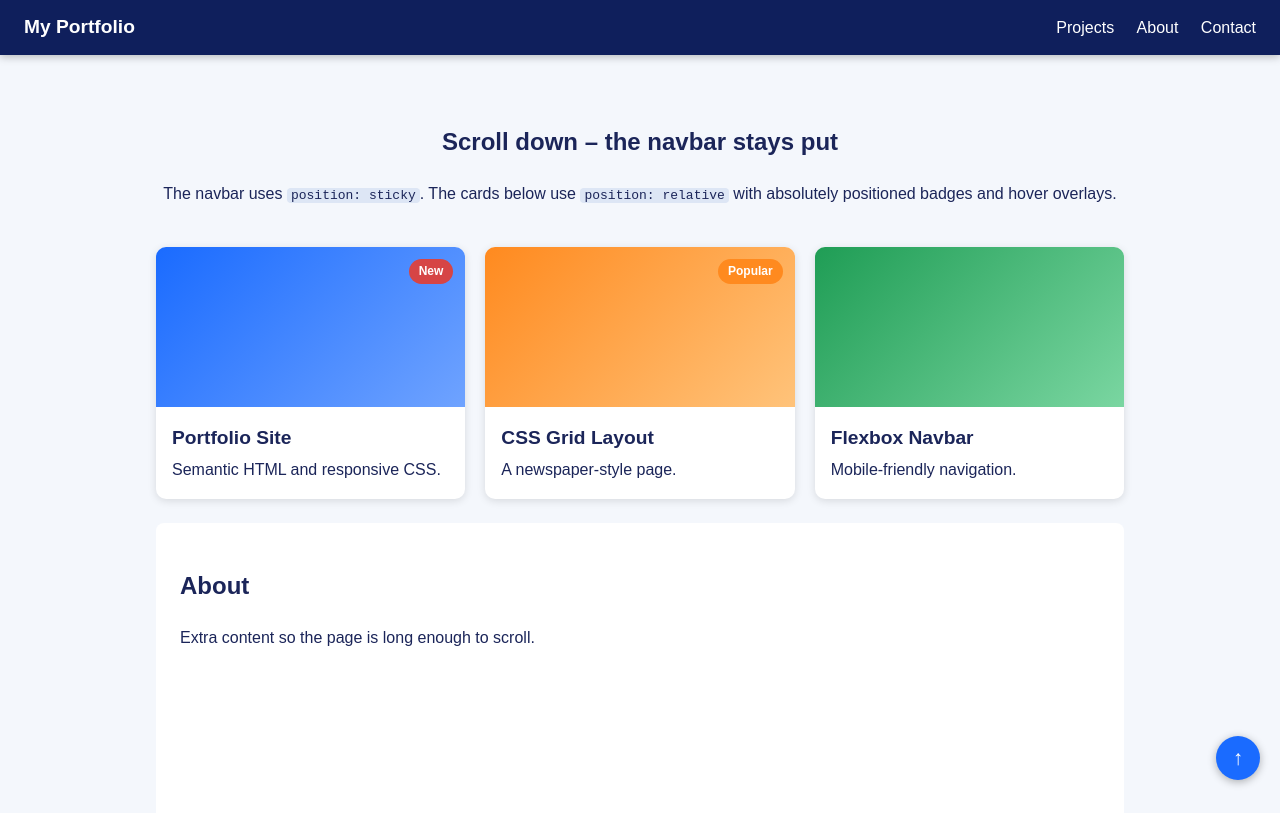
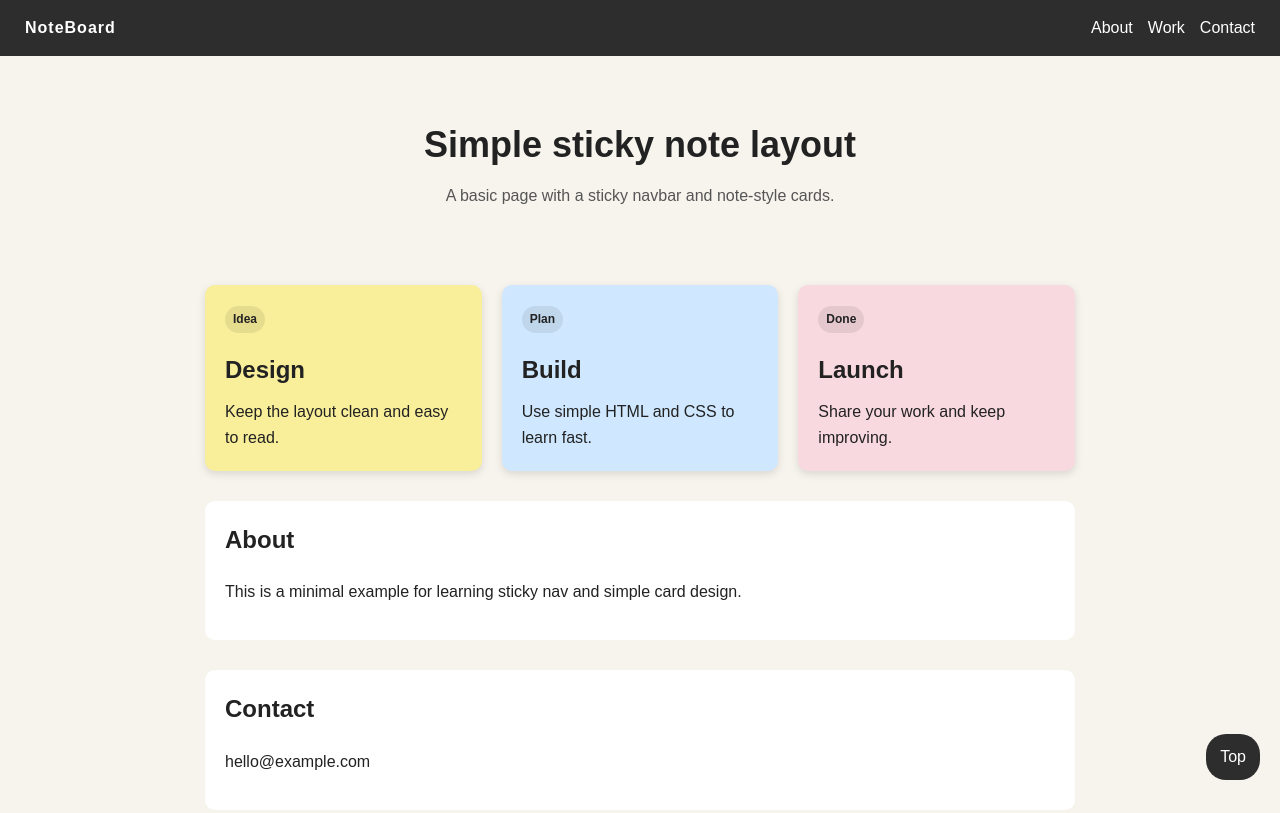
Before and after one commit to shriyamgupta14-sys/Web-devlopment-Worksheet-, a plain HTML site: page module-2-html-css-foundations/P8-sticky-navbar-card-overlay/index.html in a window 1280 px wide. Shown: the top 813 px of the page. Drawn offline with Linux system fonts and the light colour scheme.

Commit message:
first commit

```diff
--- a/module-2-html-css-foundations/P6-portfolio-structure/style.css
+++ b/module-2-html-css-foundations/P6-portfolio-structure/style.css
@@ -1,79 +1,142 @@
-* { box-sizing: border-box; }
+* {
+  box-sizing: border-box;
+}
 
 body {
+  margin: 0;
   font-family: Arial, Helvetica, sans-serif;
-  line-height: 1.6;
-  margin: 0;
-  color: #1b2559;
-  background: #f4f7fc;
+  line-height: 1.5;
+  color: #222;
+  background: #f5f5f5;
 }
 
 .skip-link {
   position: absolute;
-  left: -999px;
+  left: -9999px;
 }
-.skip-link:focus { left: 8px; top: 8px; background: #fff; padding: 8px; }
+
+.skip-link:focus {
+  left: 1rem;
+  top: 1rem;
+  background: #fff;
+  padding: 0.5rem 0.75rem;
+}
 
 .site-header {
-  background: #0f1f5c;
-  padding: 12px 24px;
+  background: #1f2a44;
+  color: #fff;
+  padding: 1rem 2rem;
   text-align: center;
 }
-.logo { color: #fff; font-size: 1.4rem; font-weight: bold; text-decoration: none; }
-.site-header ul { list-style: none; margin: 8px 0 0; padding: 0; }
-.site-header li { display: inline-block; margin: 0 10px; }
-.site-header nav a { color: #fff; text-decoration: none; }
-.site-header nav a:hover { text-decoration: underline; }
 
-main { max-width: 900px; margin: 0 auto; padding: 16px; }
-
-main > section, main > aside {
+.logo {
+  display: inline-block;
+  width: 2rem;
+  height: 2rem;
+  border-radius: 50%;
   background: #fff;
-  padding: 16px 24px;
-  margin-bottom: 20px;
-  border-radius: 8px;
-  box-shadow: 0 2px 6px rgba(0, 0, 0, .08);
+  opacity: 0.8;
 }
 
-#hero { text-align: center; padding: 48px 24px; background: #1a6bff; color: #fff; }
+.site-header nav ul {
+  list-style: none;
+  display: flex;
+  justify-content: center;
+  flex-wrap: wrap;
+  gap: 1rem;
+  padding: 0;
+  margin: 0.75rem 0 0;
+}
 
-h2 { color: #1a6bff; }
-#hero h1 { margin-top: 0; }
+.site-header nav a,
+.site-footer a {
+  color: #fff;
+  text-decoration: none;
+}
+
+main {
+  max-width: 800px;
+  margin: 0 auto;
+  padding: 1rem;
+}
+
+main > section,
+main > aside {
+  background: #fff;
+  padding: 1.25rem 1.5rem;
+  margin-bottom: 1rem;
+  border: 1px solid #e5e5e5;
+  border-radius: 8px;
+}
+
+#hero {
+  text-align: center;
+  background: #eef3ff;
+  border: none;
+  padding: 3rem 1.5rem;
+}
+
+h2 {
+  color: #1f2a44;
+}
+
+#hero h1 {
+  margin-top: 0;
+}
 
 .button {
   display: inline-block;
-  background: #fff;
-  color: #1a6bff;
-  padding: 10px 22px;
+  margin-top: 0.5rem;
+  background: #1f2a44;
+  color: #fff;
+  padding: 0.75rem 1.25rem;
   border-radius: 4px;
   text-decoration: none;
+}
+
+.project {
+  border-top: 1px solid #eee;
+  padding-top: 1rem;
+}
+
+label {
+  display: block;
+  margin-top: 0.75rem;
   font-weight: bold;
 }
 
-.project { border-top: 1px solid #dde6f5; padding-top: 12px; }
+input,
+textarea,
+button {
+  font: inherit;
+}
 
-label { display: block; margin-top: 12px; font-weight: bold; }
-input, textarea {
+input,
+textarea {
   width: 100%;
-  padding: 8px;
-  border: 1px solid #b9c8e6;
+  padding: 0.7rem;
+  margin-top: 0.25rem;
+  border: 1px solid #ccc;
   border-radius: 4px;
 }
+
 button {
-  margin-top: 14px;
-  background: #1a6bff;
+  margin-top: 1rem;
+  background: #1f2a44;
   color: #fff;
-  border: 0;
-  padding: 10px 20px;
+  border: none;
+  padding: 0.75rem 1.25rem;
   border-radius: 4px;
   cursor: pointer;
 }
 
 .site-footer {
-  background: #0f1f5c;
+  background: #1f2a44;
   color: #fff;
+  padding: 1rem;
   text-align: center;
-  padding: 16px;
 }
-.site-footer a { color: #8fb5ff; }
-address { font-style: normal; }
+
+address {
+  font-style: normal;
+}
--- a/module-2-html-css-foundations/P7-design-tokens-typography/style.css
+++ b/module-2-html-css-foundations/P7-design-tokens-typography/style.css
@@ -1,102 +1,136 @@
-/* ============ 1. DESIGN TOKENS ============ */
-:root {
-  /* colour */
-  --color-primary: #1a6bff;
-  --color-primary-dark: #0f4fcc;
-  --color-accent: #ff8a1f;
-  --color-success: #1f9d55;
-  --color-danger: #d64545;
-  --color-text: #1b2559;
-  --color-muted: #5b6694;
-  --color-bg: #f4f7fc;
-  --color-surface: #ffffff;
-  --color-border: #dde6f5;
-
-  /* typography */
-  --font-sans: "Segoe UI", Roboto, Arial, sans-serif;
-  --font-mono: "SFMono-Regular", Consolas, monospace;
-  --text-xs: 0.75rem;
-  --text-sm: 0.875rem;
-  --text-base: 1rem;
-  --text-lg: 1.25rem;
-  --text-xl: 1.5rem;
-  --text-2xl: 2rem;
-  --text-3xl: 2.75rem;
-  --weight-regular: 400;
-  --weight-bold: 700;
-  --leading-tight: 1.2;
-  --leading-normal: 1.6;
-
-  /* spacing (4px base) */
-  --space-1: 0.25rem;
-  --space-2: 0.5rem;
-  --space-3: 1rem;
-  --space-4: 1.5rem;
-  --space-5: 2rem;
-  --space-6: 3rem;
-
-  /* shape */
-  --radius-sm: 4px;
-  --radius-md: 8px;
-  --shadow-sm: 0 2px 6px rgba(15, 31, 92, .1);
+* {
+  box-sizing: border-box;
 }
-
-@media (prefers-color-scheme: dark) {
-  :root {
-    --color-text: #e7ecff;
-    --color-muted: #a3afd9;
-    --color-bg: #0c1330;
-    --color-surface: #16204a;
-    --color-border: #2a3870;
-  }
-}
-
-/* ============ 2. BASE ============ */
-*, *::before, *::after { box-sizing: border-box; }
 
 body {
   margin: 0;
-  font-family: var(--font-sans);
-  font-size: var(--text-base);
-  line-height: var(--leading-normal);
-  color: var(--color-text);
-  background: var(--color-bg);
+  font-family: Arial, Helvetica, sans-serif;
+  line-height: 1.6;
+  color: #222;
+  background: #f5f5f5;
 }
 
-h1, h2, h3 { line-height: var(--leading-tight); margin: 0; }
-h1 { font-size: var(--text-3xl); }
-h2 { font-size: var(--text-2xl); }
-h3 { font-size: var(--text-xl); }
-p  { margin: 0; }
-code { font-family: var(--font-mono); background: var(--color-border); padding: 0 var(--space-1); border-radius: var(--radius-sm); }
+.container {
+  max-width: 760px;
+  margin: 0 auto;
+  padding: 30px 15px;
+}
 
-/* ============ 3. LAYOUT HELPERS ============ */
-.container { max-width: 760px; margin: 0 auto; padding: var(--space-5) var(--space-3); }
-.stack > * + * { margin-top: var(--space-3); }
+.stack > * + * {
+  margin-top: 15px;
+}
 
-/* ============ 4. TYPOGRAPHY UTILITIES ============ */
-.eyebrow { font-size: var(--text-sm); text-transform: uppercase; letter-spacing: .1em; color: var(--color-primary); font-weight: var(--weight-bold); }
-.lead { font-size: var(--text-lg); color: var(--color-muted); }
-.text-xs { font-size: var(--text-xs); }
-.text-sm { font-size: var(--text-sm); }
-.text-base { font-size: var(--text-base); }
-.text-lg { font-size: var(--text-lg); }
-.demo { color: var(--color-primary); }
+h1, h2, h3 {
+  margin: 0;
+  line-height: 1.2;
+}
 
-/* ============ 5. COMPONENTS ============ */
-.swatches { list-style: none; margin: 0; padding: 0; display: flex; flex-wrap: wrap; gap: var(--space-2); }
-.swatches li { color: #fff; padding: var(--space-3); border-radius: var(--radius-md); min-width: 110px; text-align: center; font-size: var(--text-sm); }
-.swatches li.light { color: var(--color-text); border: 1px solid var(--color-border); }
+h1 {
+  font-size: 40px;
+}
 
-.space-row { display: flex; align-items: center; gap: var(--space-3); }
-.space-row span { width: 70px; font-size: var(--text-sm); color: var(--color-muted); }
-.space-row i { display: block; height: 16px; background: var(--color-primary); border-radius: var(--radius-sm); }
+h2 {
+  font-size: 32px;
+}
 
-.card { background: var(--color-surface); border: 1px solid var(--color-border); border-radius: var(--radius-md); box-shadow: var(--shadow-sm); padding: var(--space-4); }
-.card h3 { margin-bottom: var(--space-2); }
-.card p { margin-bottom: var(--space-3); }
+h3 {
+  font-size: 24px;
+}
 
-.btn { display: inline-block; padding: var(--space-2) var(--space-4); background: var(--color-primary); color: #fff; text-decoration: none; border-radius: var(--radius-sm); font-weight: var(--weight-bold); border: 2px solid var(--color-primary); }
-.btn:hover { background: var(--color-primary-dark); border-color: var(--color-primary-dark); }
-.btn-outline { background: transparent; color: var(--color-primary); }
-.btn-outline:hover { color: #fff; }
+p {
+  margin: 0;
+}
+
+code {
+  font-family: "Courier New", monospace;
+  background: #eee;
+  padding: 2px 6px;
+  border-radius: 4px;
+}
+
+.eyebrow {
+  font-size: 12px;
+  font-weight: bold;
+  text-transform: uppercase;
+  letter-spacing: 1px;
+  color: #1a6bff;
+}
+
+.lead {
+  color: #555;
+  font-size: 18px;
+}
+
+.swatches {
+  list-style: none;
+  margin: 0;
+  padding: 0;
+  display: flex;
+  flex-wrap: wrap;
+  gap: 10px;
+}
+
+.swatches li {
+  min-width: 110px;
+  padding: 15px;
+  text-align: center;
+  background: #1a6bff;
+  color: #fff;
+  border-radius: 8px;
+}
+
+.swatches li.light {
+  background: #fff;
+  color: #222;
+  border: 1px solid #e5e5e5;
+}
+
+.space-row {
+  display: flex;
+  align-items: center;
+  gap: 15px;
+}
+
+.space-row span {
+  width: 70px;
+  color: #555;
+}
+
+.space-row i {
+  display: block;
+  width: 120px;
+  height: 18px;
+  background: #1a6bff;
+  border-radius: 4px;
+}
+
+.card {
+  background: #fff;
+  border: 1px solid #e5e5e5;
+  border-radius: 8px;
+  padding: 20px;
+}
+
+.card h3 {
+  margin-bottom: 8px;
+}
+
+.card p {
+  margin-bottom: 15px;
+}
+
+.btn {
+  display: inline-block;
+  padding: 10px 18px;
+  background: #1a6bff;
+  color: #fff;
+  text-decoration: none;
+  border-radius: 4px;
+  font-weight: bold;
+}
+
+.btn-outline {
+  background: transparent;
+  color: #1a6bff;
+  border: 1px solid #1a6bff;
+}
--- a/module-2-html-css-foundations/P8-sticky-navbar-card-overlay/index.html
+++ b/module-2-html-css-foundations/P8-sticky-navbar-card-overlay/index.html
@@ -3,71 +3,56 @@
 <head>
   <meta charset="UTF-8">
   <meta name="viewport" content="width=device-width, initial-scale=1.0">
-  <title>Sticky Navbar &amp; Card Overlay</title>
+  <title>Sticky Notes</title>
   <link rel="stylesheet" href="style.css">
 </head>
 <body>
-
-  <header class="navbar">
-    <a class="brand" href="#top">My Portfolio</a>
-    <nav aria-label="Primary">
-      <a href="#projects">Projects</a>
+  <header class="topbar" id="top">
+    <div class="brand">NoteBoard</div>
+    <nav>
       <a href="#about">About</a>
+      <a href="#work">Work</a>
       <a href="#contact">Contact</a>
     </nav>
   </header>
 
-  <main id="top">
-    <section class="intro">
-      <h1>Scroll down – the navbar stays put</h1>
-      <p>The navbar uses <code>position: sticky</code>. The cards below use <code>position: relative</code> with absolutely positioned badges and hover overlays.</p>
+  <main>
+    <section class="hero">
+      <h1>Simple sticky note layout</h1>
+      <p>A basic page with a sticky navbar and note-style cards.</p>
     </section>
 
-    <section id="projects" class="cards">
-      <article class="card">
-        <span class="badge">New</span>
-        <div class="thumb thumb-1"></div>
-        <div class="card-body">
-          <h2>Portfolio Site</h2>
-          <p>Semantic HTML and responsive CSS.</p>
-        </div>
-        <div class="overlay">
-          <p>Built with HTML5 &amp; CSS3</p>
-          <a href="#">View project</a>
-        </div>
+    <section class="notes" id="work">
+      <article class="note yellow">
+        <span class="tag">Idea</span>
+        <h2>Design</h2>
+        <p>Keep the layout clean and easy to read.</p>
       </article>
 
-      <article class="card">
-        <span class="badge badge-alt">Popular</span>
-        <div class="thumb thumb-2"></div>
-        <div class="card-body">
-          <h2>CSS Grid Layout</h2>
-          <p>A newspaper-style page.</p>
-        </div>
-        <div class="overlay">
-          <p>Grid areas &amp; responsive columns</p>
-          <a href="#">View project</a>
-        </div>
+      <article class="note blue">
+        <span class="tag">Plan</span>
+        <h2>Build</h2>
+        <p>Use simple HTML and CSS to learn fast.</p>
       </article>
 
-      <article class="card">
-        <div class="thumb thumb-3"></div>
-        <div class="card-body">
-          <h2>Flexbox Navbar</h2>
-          <p>Mobile-friendly navigation.</p>
-        </div>
-        <div class="overlay">
-          <p>Flexbox &amp; media queries</p>
-          <a href="#">View project</a>
-        </div>
+      <article class="note pink">
+        <span class="tag">Done</span>
+        <h2>Launch</h2>
+        <p>Share your work and keep improving.</p>
       </article>
     </section>
 
-    <section id="about" class="filler"><h2>About</h2><p>Extra content so the page is long enough to scroll.</p></section>
-    <section id="contact" class="filler"><h2>Contact</h2><p>you@example.com</p></section>
+    <section class="info" id="about">
+      <h2>About</h2>
+      <p>This is a minimal example for learning sticky nav and simple card design.</p>
+    </section>
+
+    <section class="info" id="contact">
+      <h2>Contact</h2>
+      <p>hello@example.com</p>
+    </section>
   </main>
 
-  <a class="to-top" href="#top" aria-label="Back to top">↑</a>
-
+  <a class="top" href="#top">Top</a>
 </body>
 </html>
--- a/module-2-html-css-foundations/P8-sticky-navbar-card-overlay/style.css
+++ b/module-2-html-css-foundations/P8-sticky-navbar-card-overlay/style.css
@@ -1,124 +1,130 @@
-* { box-sizing: border-box; }
+* {
+  box-sizing: border-box;
+}
 
 body {
   margin: 0;
   font-family: Arial, Helvetica, sans-serif;
   line-height: 1.6;
-  color: #1b2559;
-  background: #f4f7fc;
+  background: #f7f4ee;
+  color: #222;
 }
 
-/* ---------- Sticky navbar ---------- */
-.navbar {
-  position: sticky;      /* sticks once you scroll past it */
+.topbar {
+  position: sticky;
   top: 0;
-  z-index: 100;          /* stays above cards and overlays */
   display: flex;
   justify-content: space-between;
   align-items: center;
-  padding: 12px 24px;
-  background: #0f1f5c;
-  box-shadow: 0 2px 8px rgba(0, 0, 0, .25);
-}
-.brand { color: #fff; font-weight: bold; font-size: 1.2rem; text-decoration: none; }
-.navbar nav a { color: #fff; margin-left: 18px; text-decoration: none; }
-.navbar nav a:hover { text-decoration: underline; }
-
-/* ---------- Page ---------- */
-main { max-width: 1000px; margin: 0 auto; padding: 24px 16px; }
-.intro { text-align: center; padding: 24px 0; }
-code { background: #dde6f5; padding: 0 4px; border-radius: 4px; }
-
-.filler {
-  min-height: 70vh;      /* makes the page scroll */
-  background: #fff;
-  padding: 24px;
-  border-radius: 8px;
-  margin-top: 24px;
+  padding: 15px 25px;
+  background: #2d2d2d;
+  color: #fff;
+  z-index: 10;
 }
 
-/* ---------- Cards with overlay ---------- */
-.cards {
-  display: grid;
-  grid-template-columns: repeat(auto-fit, minmax(260px, 1fr));
-  gap: 20px;
+.brand {
+  font-weight: bold;
+  letter-spacing: 1px;
 }
 
-.card {
-  position: relative;    /* positioning context for badge + overlay */
-  overflow: hidden;
+nav {
+  display: flex;
+  gap: 15px;
+}
+
+nav a {
+  color: #fff;
+  text-decoration: none;
+}
+
+main {
+  max-width: 900px;
+  margin: 0 auto;
+  padding: 20px 15px 60px;
+}
+
+.hero {
+  text-align: center;
+  padding: 40px 20px;
+}
+
+.hero h1 {
+  margin: 0;
+  font-size: 36px;
+}
+
+.hero p {
+  margin-top: 10px;
+  color: #555;
+}
+
+.notes {
+  display: grid;
+  grid-template-columns: repeat(auto-fit, minmax(220px, 1fr));
+  gap: 20px;
+  margin-top: 20px;
+}
+
+.note {
+  padding: 20px;
+  min-height: 180px;
+  border-radius: 10px;
+  box-shadow: 0 3px 8px rgba(0, 0, 0, 0.12)
+}
+
+
+.yellow {
+  background: #f9ef9a;
+}
+
+.blue {
+  background: #cfe8ff;
+}
+
+.pink {
+  background: #f8d9df;
+}
+
+.tag {
+  display: inline-block;
+  font-size: 12px;
+  font-weight: bold;
+  background: rgba(0, 0, 0, 0.08);
+  padding: 4px 8px;
+  border-radius: 20px;
+}
+
+.note h2 {
+  margin: 18px 0 10px;
+  font-size: 24px;
+}
+
+.note p {
+  margin: 0;
+}
+
+.info {
+  margin-top: 30px;
+  padding: 20px;
   background: #fff;
   border-radius: 10px;
-  box-shadow: 0 2px 8px rgba(0, 0, 0, .12);
 }
 
-.thumb { height: 160px; }
-.thumb-1 { background: linear-gradient(135deg, #1a6bff, #6fa3ff); }
-.thumb-2 { background: linear-gradient(135deg, #ff8a1f, #ffc37a); }
-.thumb-3 { background: linear-gradient(135deg, #1f9d55, #7ad6a1); }
-
-.card-body { padding: 16px; }
-.card-body h2 { margin: 0 0 4px; font-size: 1.2rem; }
-.card-body p { margin: 0; }
-
-/* badge pinned to the top-right corner */
-.badge {
-  position: absolute;
-  top: 12px;
-  right: 12px;
-  z-index: 2;
-  background: #d64545;
-  color: #fff;
-  font-size: .75rem;
-  font-weight: bold;
-  padding: 3px 10px;
-  border-radius: 999px;
-}
-.badge-alt { background: #ff8a1f; }
-
-/* overlay covering the entire card, hidden until hover/focus */
-.overlay {
-  position: absolute;
-  inset: 0;              /* top/right/bottom/left: 0 */
-  z-index: 1;
-  display: flex;
-  flex-direction: column;
-  justify-content: center;
-  align-items: center;
-  gap: 8px;
-  background: rgba(15, 31, 92, .88);
-  color: #fff;
-  text-align: center;
-  opacity: 0;
-  transition: opacity .25s ease;
-}
-.card:hover .overlay,
-.card:focus-within .overlay { opacity: 1; }
-
-.overlay a {
-  background: #fff;
-  color: #1a6bff;
-  padding: 8px 18px;
-  border-radius: 4px;
-  text-decoration: none;
-  font-weight: bold;
+.info h2 {
+  margin-top: 0;
 }
 
-/* ---------- Fixed back-to-top button ---------- */
-.to-top {
+.top {
   position: fixed;
   right: 20px;
   bottom: 20px;
-  width: 44px;
-  height: 44px;
-  display: grid;
-  place-items: center;
-  background: #1a6bff;
+  background: #2d2d2d;
   color: #fff;
-  border-radius: 50%;
   text-decoration: none;
-  font-size: 1.3rem;
-  box-shadow: 0 2px 8px rgba(0, 0, 0, .3);
+  padding: 10px 14px;
+  border-radius: 20px;
 }
 
-html { scroll-behavior: smooth; }
+html {
+  scroll-behavior: smooth;
+}
--- a/module-2-html-css-foundations/P9-responsive-flexbox/style.css
+++ b/module-2-html-css-foundations/P9-responsive-flexbox/style.css
@@ -8,10 +8,9 @@ body {
   background: #f4f7fc;
 }
 
-/* ---------- Navbar (mobile first) ---------- */
 .navbar {
   display: flex;
-  flex-wrap: wrap;                 /* lets the links drop below on mobile */
+  flex-wrap: wrap;
   justify-content: space-between;
   align-items: center;
   padding: 12px 20px;
@@ -19,7 +18,7 @@ body {
 }
 .brand { color: #fff; font-weight: bold; font-size: 1.2rem; text-decoration: none; }
 
-.menu-toggle { display: none; }   /* hide the checkbox */
+.menu-toggle { display: none; }
 
 .hamburger {
   display: flex;
@@ -30,7 +29,7 @@ body {
 .hamburger span { width: 26px; height: 3px; background: #fff; border-radius: 2px; }
 
 .nav-links {
-  display: none;                   /* collapsed on mobile */
+  display: none;
   flex-direction: column;
   width: 100%;
   margin-top: 10px;
@@ -43,10 +42,8 @@ body {
 }
 .nav-links a:hover { color: #8fb5ff; }
 
-/* checkbox checked -> show menu */
 .menu-toggle:checked ~ .nav-links { display: flex; }
 
-/* ---------- Cards (mobile first) ---------- */
 main { max-width: 1100px; margin: 0 auto; padding: 24px 16px; }
 .subtitle { color: #5b6694; }
 
@@ -58,7 +55,7 @@ main { max-width: 1100px; margin: 0 auto; padding: 24px 16px; }
 }
 
 .card {
-  flex: 1 1 100%;                  /* 1 per row on phones */
+  flex: 1 1 100%;
   display: flex;
   flex-direction: column;
   background: #fff;
@@ -67,8 +64,7 @@ main { max-width: 1100px; margin: 0 auto; padding: 24px 16px; }
   box-shadow: 0 2px 8px rgba(0, 0, 0, .1);
 }
 .card h2 { margin-top: 0; font-size: 1.2rem; color: #1a6bff; }
-.card p { flex-grow: 1; }          /* pushes the button to the bottom */
-
+.card p { flex-grow: 1; }
 .btn {
   align-self: flex-start;
   background: #1a6bff;
@@ -79,12 +75,10 @@ main { max-width: 1100px; margin: 0 auto; padding: 24px 16px; }
 }
 .btn:hover { background: #0f4fcc; }
 
-/* ---------- Tablet: 2 per row ---------- */
 @media (min-width: 600px) {
   .card { flex: 1 1 calc(50% - 20px); }
 }
 
-/* ---------- Desktop: horizontal nav, 3 per row ---------- */
 @media (min-width: 900px) {
   .hamburger { display: none; }
 
```
Also changed, not shown: module-2-html-css-foundations/P5-semantic-bio/style.css (+0 -9 lines), module-2-html-css-foundations/P6-portfolio-structure/index.html (+6 -6 lines), module-2-html-css-foundations/P7-design-tokens-typography/index.html (+0 -11 lines), module-2-html-css-foundations/P9-responsive-flexbox/index.html (+1 -1 lines), 1 other file.
